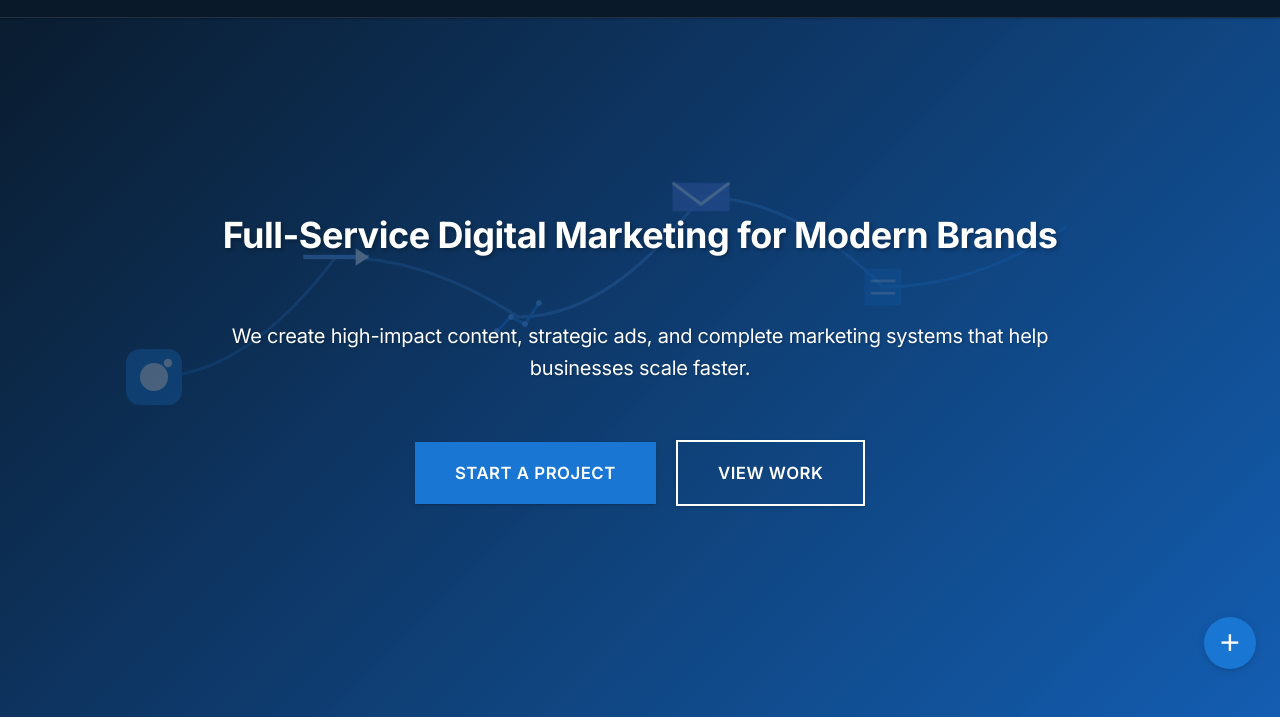
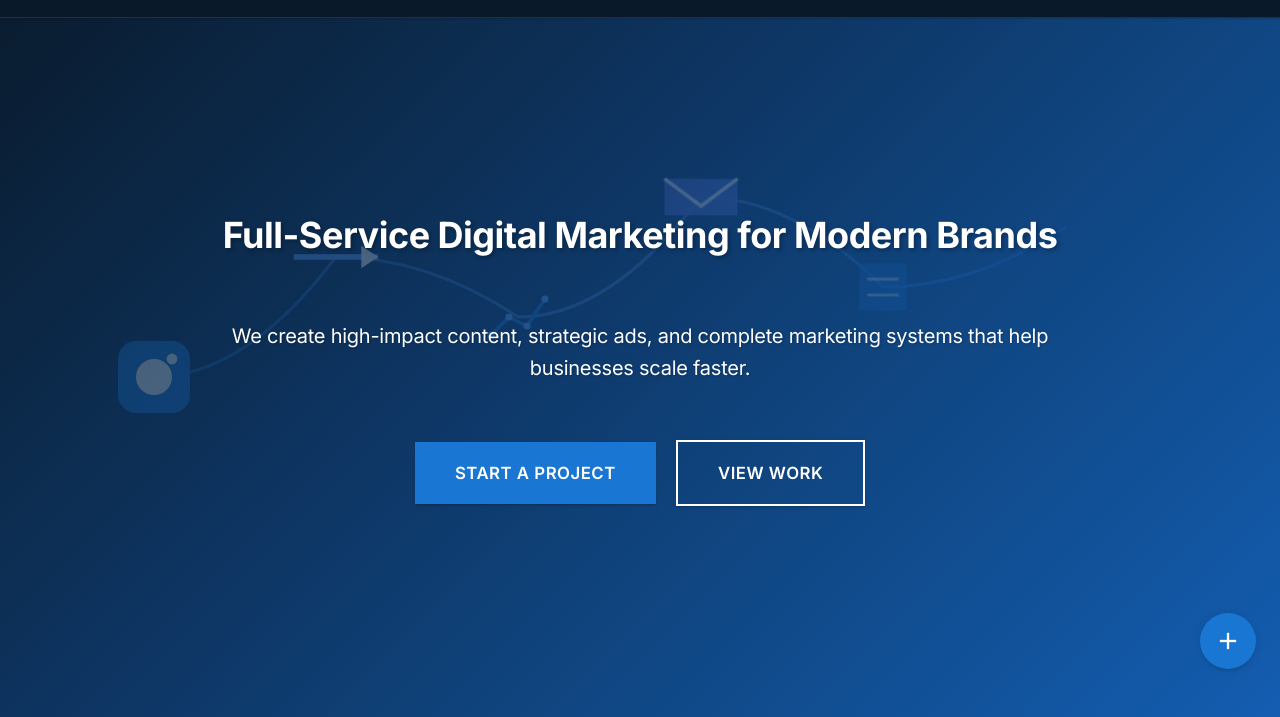
Before and after one commit to Muhilanraj18/cf2, a plain HTML site: page index.html in a window 1280 px wide. Shown: the part 83-800 px from the top of the page. Drawn offline with Linux system fonts and the light colour scheme.

Commit message:
first commit

```diff
--- a/index.html
+++ b/index.html
@@ -27,9 +27,13 @@
     <link rel="canonical" href="https://craftedclipz.in/">
 
     <!-- Favicon -->
-    <link rel="icon" type="image/png" href="Logo Png-04.png">
+    <link rel="icon" type="image/png" sizes="64x64" href="Logo Png-04.png">
+    <link rel="icon" type="image/png" sizes="48x48" href="Logo Png-04.png">
+    <link rel="icon" type="image/png" sizes="32x32" href="Logo Png-04.png">
     <link rel="shortcut icon" type="image/png" href="Logo Png-04.png">
-    <link rel="apple-touch-icon" href="Logo Png-04.png">
+    <link rel="apple-touch-icon" sizes="512x512" href="Logo Png-04.png">
+    <link rel="apple-touch-icon" sizes="256x256" href="Logo Png-04.png">
+    <link rel="apple-touch-icon" sizes="180x180" href="Logo Png-04.png">
 
     <title>Crafted Clipz | Full-Service Digital Marketing Agency</title>
 
@@ -310,8 +314,8 @@
 
         .icon-node {
             position: absolute;
-            width: 70px;
-            height: 70px;
+            width: 90px;
+            height: 90px;
             transform: translate(-50%, -50%) scale(0);
             cursor: pointer;
             transition: transform 1s cubic-bezier(0.4, 0, 0.2, 1);
@@ -1095,8 +1099,8 @@
         }
 
         .fab {
-            width: 52px;
-            height: 52px;
+            width: 56px;
+            height: 56px;
             border-radius: 50%;
             background: var(--secondary);
             color: var(--swiss-white);
@@ -1119,7 +1123,7 @@
         }
 
         .fab i {
-            font-size: 1.8rem;
+            font-size: 1.75rem;
             transition: var(--transition);
         }
 
```
